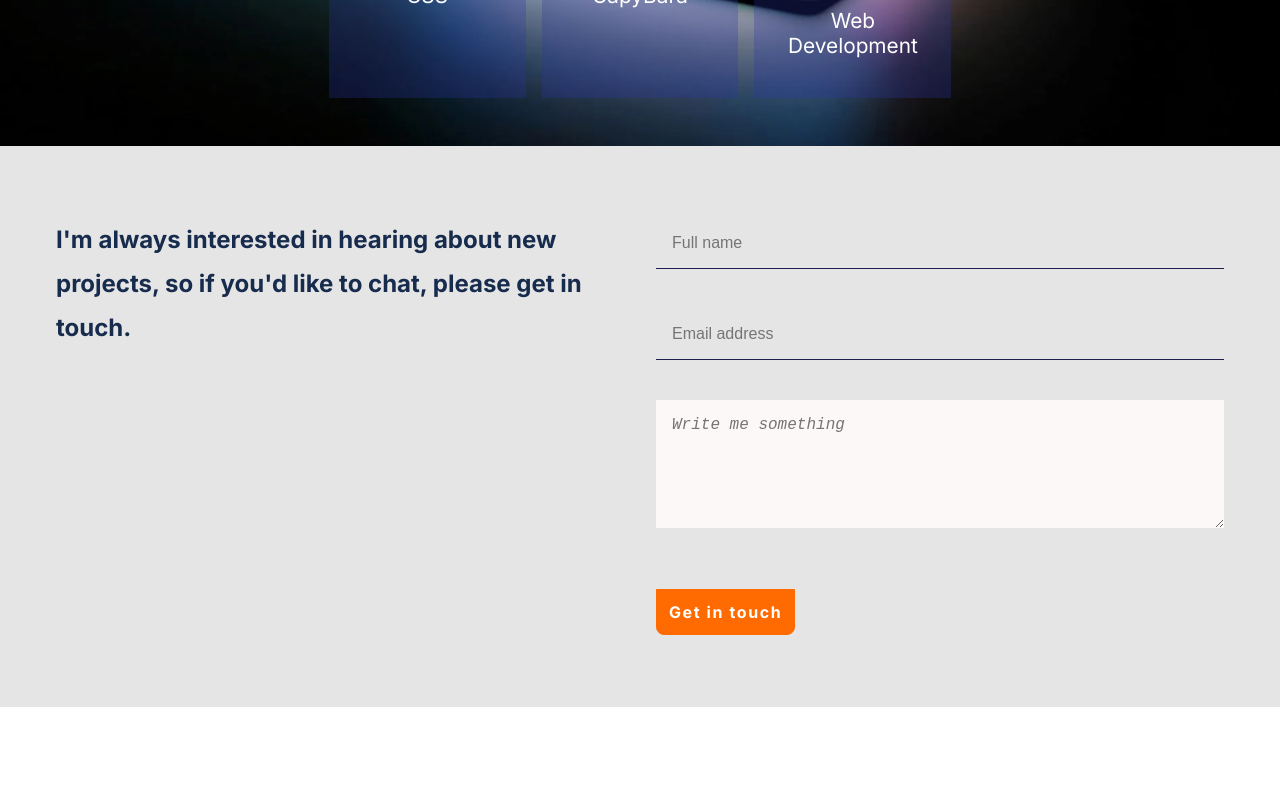
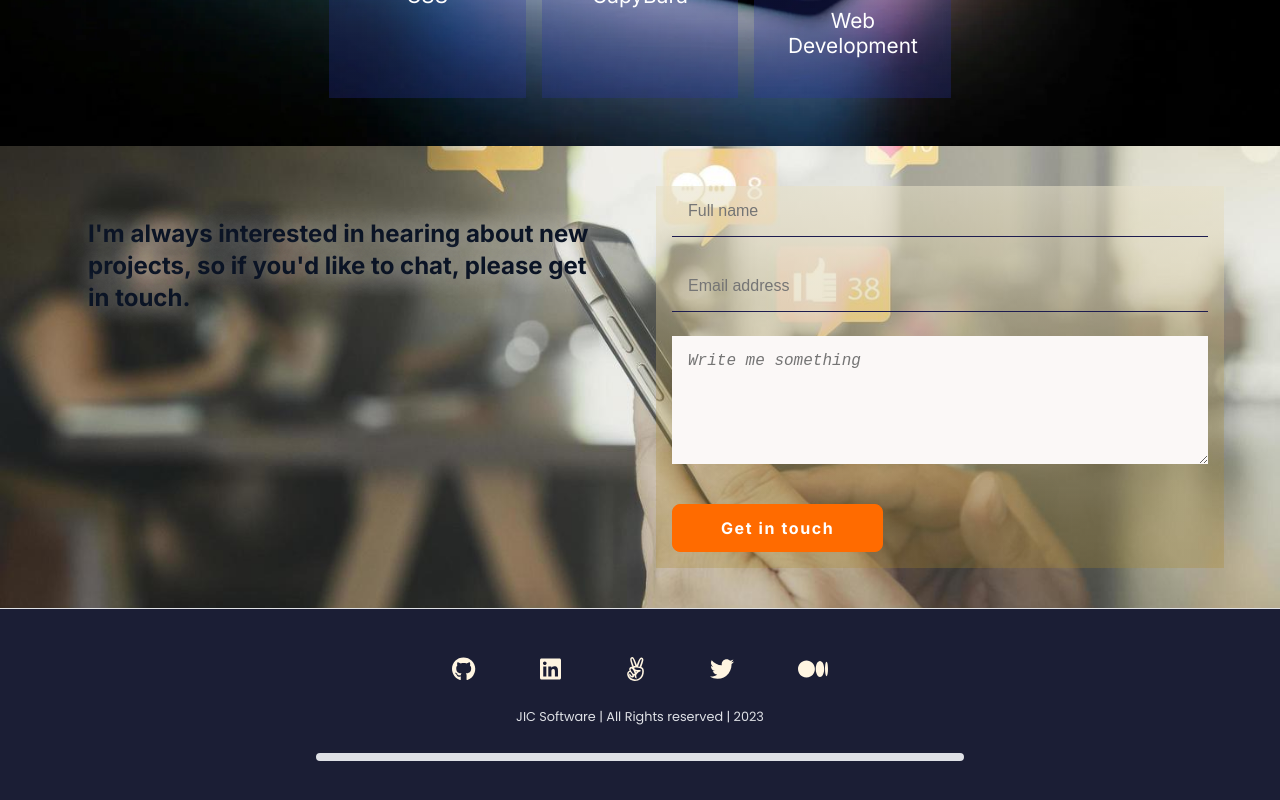
Before and after one commit to jicamargo/portfolio, a React (Create React App) app: page / in a window 1280 px wide. Shown: the part 2882-3682 px from the top of the page. Before the commit the page ends 3589 px from the top, so only its background shows below. Built offline with nearby package versions, Linux system fonts and the light colour scheme.

Commit message:
add contactme and footer components

```diff
--- a/src/App.js
+++ b/src/App.js
@@ -6,6 +6,7 @@ import Hero from './components/Hero';
 import RecentWorks from './components/RecentWorks';
 import About from './components/About';
 import ContactMe from './components/ContactMe';
+import Footer from './components/Footer';
 
 function App() {
   return (
@@ -15,6 +16,7 @@ function App() {
       <RecentWorks />
       <About />
       <ContactMe />
+      <Footer />
     </div>
   );
 }
--- a/src/components/ContactMe.jsx
+++ b/src/components/ContactMe.jsx
@@ -77,7 +77,7 @@ const ContactMe = () => {
   const showErrorMsg = (message, success) => {
     const msgElement = document.querySelector('.lblErrorMsgGral');
     msgElement.innerText = message;
-    msgElement.style.color = success ? 'green' : 'red';
+    msgElement.style.color = success ? 'darkgreen' : 'red';
   };
 
   return (
@@ -123,8 +123,8 @@ const ContactMe = () => {
             />
             <label className="lblErrorMsg"></label>
           </div>
-          <div>
-            <label className="lblErrorMsg lblErrorMsgGral"></label>
+          <div className="lblmsg_cnt">
+            <label className="lblErrorMsgGral"></label>
             <input className="SeeProjectBtn BtnClass project_btn_submit" type="submit" name="btnsubmit" value="Get in touch" />
           </div>
         </div>
--- /dev/null
+++ b/src/components/Footer.jsx
@@ -0,0 +1,19 @@
+import React from 'react';
+import SocialIconsBar from './SocialIconsBar';
+
+import '../css/Footer.css';
+
+const Footer = () => {
+  return (
+    <footer className="footer">
+      <SocialIconsBar location={"footer"} />
+      <div className='footer-text'>
+        JIC Software | All Rights reserved | 2023
+      </div>
+      <div className="thick-line"></div>
+      <div className="final-line"></div>
+    </footer>
+  );
+};
+
+export default Footer;
--- a/src/components/SocialIconsBar.jsx
+++ b/src/components/SocialIconsBar.jsx
@@ -4,14 +4,17 @@ import { faGithub, faLinkedin, faAngellist, faTwitter, faMedium } from '@fortawe
 
 import '../css/SocialIconsBar.css';
 
-const SocialIconsBar = () => {
+const SocialIconsBar = ({ location }) => {
+  const iconListClassName = location === 'footer' ? 'iconlist_footer' : 'iconlist_main';
+  const iconClassName = location === 'footer' ? 'footer-icon socialmediaicon' : 'socialmediaicon';
+
   return (
-    <ul className="iconlist_main">
-      <li><a href="https://github.com/jicamargo"><FontAwesomeIcon icon={faGithub} className="socialmediaicon"/></a></li>
-      <li><a href="https://linkedin.com/in/jorgecamargog"><FontAwesomeIcon icon={faLinkedin} className="socialmediaicon"/></a></li>
-      <li><a href="https://wellfound.com/u/jicamargo"><FontAwesomeIcon icon={faAngellist} className="socialmediaicon"/></a></li>
-      <li><a href="https://twitter.com/ji_camargo"><FontAwesomeIcon icon={faTwitter} className="socialmediaicon"/></a></li>
-      <li><a href="https://medium.com/@jicbec"><FontAwesomeIcon icon={faMedium} className="socialmediaicon"/></a></li>
+    <ul className={iconListClassName}>
+      <li><a href="https://github.com/jicamargo"><FontAwesomeIcon icon={faGithub} className={iconClassName} /></a></li>
+      <li><a href="https://linkedin.com/in/jorgecamargog"><FontAwesomeIcon icon={faLinkedin} className={iconClassName} /></a></li>
+      <li><a href="https://wellfound.com/u/jicamargo"><FontAwesomeIcon icon={faAngellist} className={iconClassName} /></a></li>
+      <li><a href="https://twitter.com/ji_camargo"><FontAwesomeIcon icon={faTwitter} className={iconClassName} /></a></li>
+      <li><a href="https://medium.com/@jicbec"><FontAwesomeIcon icon={faMedium} className={iconClassName} /></a></li>
     </ul>
   );
 };
--- a/src/css/App.css
+++ b/src/css/App.css
@@ -34,7 +34,9 @@ html {
   --transition-transform: transform 0.5s ease;
   --transition-font: font-size 0.7s ease;
   --card-gradient: linear-gradient(180deg, rgba(46, 13, 166, 0.559) 0%, rgba(41, 52, 169, 0.274) 61.94%);
-  --color-font-contactme-text: #172b4d;
+  --contactme-gradient: linear-gradient(180deg, rgba(231, 224, 199, 0.559) 0%, rgba(169, 135, 41, 0.274) 61.94%);
+  --projects-gradient: linear-gradient(to bottom,  rgba(255,255,255,1) 0%,rgba(241,241,241,1) 50%,rgba(225,225,225,1) 51%,rgba(246,246,246,1) 100%);
+  --color-font-contactme-text: #0b1425;
   --color-background-clear: #e5e5e5;
   --color-background-textarea: #fbf8f7;
   --color-line-div-clear: #dfe1e6;
--- a/src/css/ContactMe.css
+++ b/src/css/ContactMe.css
@@ -4,7 +4,11 @@
   color: var(--color-font-text-dark);
   font-family: var(--font-text1);
   padding: 1rem;
-  margin-top: 2rem;
+  background-image: url("../assets/contactme.jpg");
+  background-repeat: no-repeat;
+  background-size: cover;
+  background-position: center;
+  overflow: hidden;
 }
 
 .ContactDescript {
@@ -13,13 +17,17 @@
   color: var(--color-font-contactme-text);
   font-size: 1.5rem;
   text-align: center;
-  line-height: 2.75rem;
+  line-height: 2rem;
+  padding: 2rem;
+  text-shadow: 0 0 25px var(--color-background-clear);
 }
 
 .form_input_fields {
   padding-top: 2rem;
   align-content: center;
   align-items: center;
+  padding: 1rem;
+  background: var(--contactme-gradient);
 }
 
 .input_field {
@@ -36,20 +44,27 @@
   flex-direction: column;
 }
 
+.lblmsg_cnt {
+  display: flex;
+  flex-direction: column;
+  justify-content: center;
+  align-items: center;
+}
+
 .lblErrorMsg {
   color: var(--color-error-msg);
   font-family: var(--font-toolbar);
   font-size: 0.8rem;
-  margin-left: 1rem;
-  height: 1rem;
   margin-bottom: 1.5rem;
+  text-shadow: 0 0 25px var(--color-background-clear);
 }
 
 .lblErrorMsgGral {
   color: var(--color-error-msg);
   font-family: var(--font-toolbar);
-  font-size: 1.2rem;
-  margin-left: 0;
+  font-size: 1rem;
+  font-weight: bold;
+  text-shadow: 0 0 12px var(--color-background-clear);
   margin-bottom: 1rem;
 }
 
@@ -69,10 +84,9 @@
 
 .project_btn_submit {
   color: var(--color-font-text1_card);
-  margin-top: 1.3rem;
-  margin-left: auto;
-  margin-right: auto;
   font-size: 1rem;
+  border-radius: 8px;
+  padding: 0.8rem 3rem;
 }
 
 /********************** MEDIA QUERIES *********************************/
@@ -84,8 +98,6 @@
     display: grid;
     grid-template-columns: 1fr 1fr;
     padding: 2.5rem 2.5rem;
-    margin-top: 2rem;
-    margin-bottom: 2rem;
   }
 
   .ContactDescript {
--- a/src/css/Footer.css
+++ b/src/css/Footer.css
@@ -1,38 +1,61 @@
 .footer {
   display: flex;
   flex-direction: column;
+  background-color: var(--color-back-bars);
   border-top: var(--color-line-div-clear) 1px solid;
   justify-content: center;
   font-size: 1.5rem;
-  padding: 1.5rem;
+  padding: 1.5rem 0;
   align-items: center;
 }
 
 .iconlist_footer {
   display: flex;
+  flex-wrap: wrap;
+  padding: 0;
   flex-direction: row;
   justify-content: center;
   list-style: none;
-  gap: 1rem;
+  gap: 2rem;
 }
 
+
 .thick-line {
-  margin-top: 3rem;
+  margin-top: 1.7rem;
+  margin-bottom: 4rem;
   border-radius: 1rem;
-  width: 33vw;
-  border: 4px solid var(--color-thick-Line);
+  width: 50vw;
+  border: 4px solid var(--color-line-div-clear);
 }
 
+.footer-icon{
+  transition: all 0.5s ease;
+}
+
+.footer-icon:hover {
+    color: var(--color-font-title1_dark);
+}
+
+.footer-text{
+  padding: 0 1rem;
+  text-align: center;
+  color: var(--color-line-div-clear);
+  font-family: var(--font-text1);
+  font-size: 0.8rem;
+}
 /********************** MEDIA QUERIES *********************************/
 
 /****************** desktop version (768px) ***********************/
 
 @media screen and (min-width: 768px) {
-  .footer-icon:hover {
-    transform: translateY(-0.5rem);
-    transition: var(--transition-transform);
-    font-size: larger;
-    font-weight: bold;
-    color: var(--color-font-menu-selected);
+  .iconlist_footer {
+    display: flex;
+    flex-wrap: wrap;
+    padding: 0;
+    flex-direction: row;
+    justify-content: center;
+    list-style: none;
+    gap: 4rem;
   }
+
 }
--- a/src/css/RecentWorks.css
+++ b/src/css/RecentWorks.css
@@ -2,7 +2,12 @@
 
 .recentworks_cnt {
   padding: 0 1.5rem;
-  background-color: var(--color-background_clear);
+  /* background-color: var(--color-background_clear); */
+  /* background: linear-gradient(to bottom,  rgba(255,255,255,1) 0%,rgba(241,241,241,1) 50%,rgba(225,225,225,1) 51%,rgba(246,246,246,1) 100%); */
+  /* Permalink - use to edit and share this gradient: https://colorzilla.com/gradient-editor/#959595+0,0d0d0d+46,010101+50,0a0a0a+53,4e4e4e+76,383838+87,1b1b1b+100;Black+Gloss+Pipe */
+  background: linear-gradient(135deg,  rgba(149,149,149,1) 0%,rgba(13,13,13,1) 46%,rgba(1,1,1,1) 50%,rgba(10,10,10,1) 53%,rgba(78,78,78,1) 76%,rgba(56,56,56,1) 87%,rgba(27,27,27,1) 100%); /* W3C, IE10+, FF16+, Chrome26+, Opera12+, Safari7+ */
+  /* Permalink - use to edit and share this gradient: https://colorzilla.com/gradient-editor/#cedbe9+0,aac5de+17,6199c7+50,3a84c3+51,419ad6+59,4bb8f0+71,3a8bc2+84,26558b+100;Blue+Gloss */
+  background: linear-gradient(135deg,  rgba(206,219,233,1) 0%,rgba(170,197,222,1) 17%,rgba(97,153,199,1) 50%,rgba(58,132,195,1) 51%,rgba(65,154,214,1) 59%,rgba(75,184,240,1) 71%,rgba(58,139,194,1) 84%,rgba(38,85,139,1) 100%); /* W3C, IE10+, FF16+, Chrome26+, Opera12+, Safari7+ */
 }
 
 .RecentWorksSectionTitle {
```
Also changed, not shown: src/assets/contactme.jpg (added).
